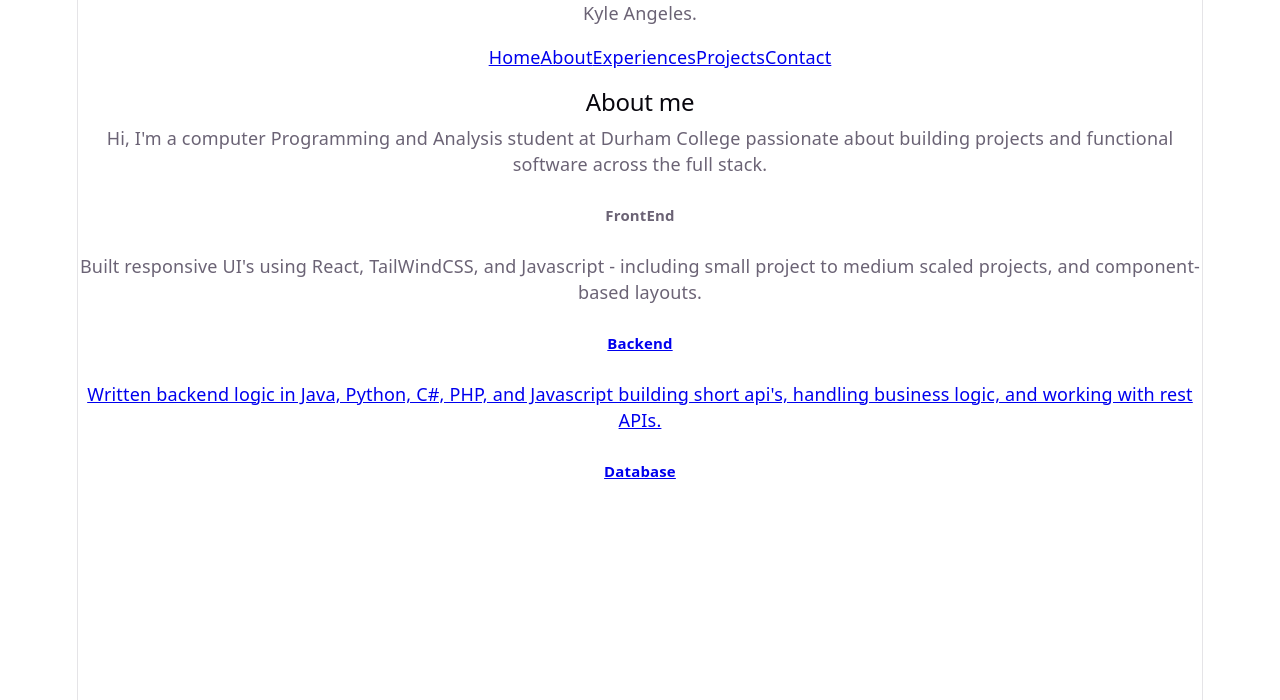
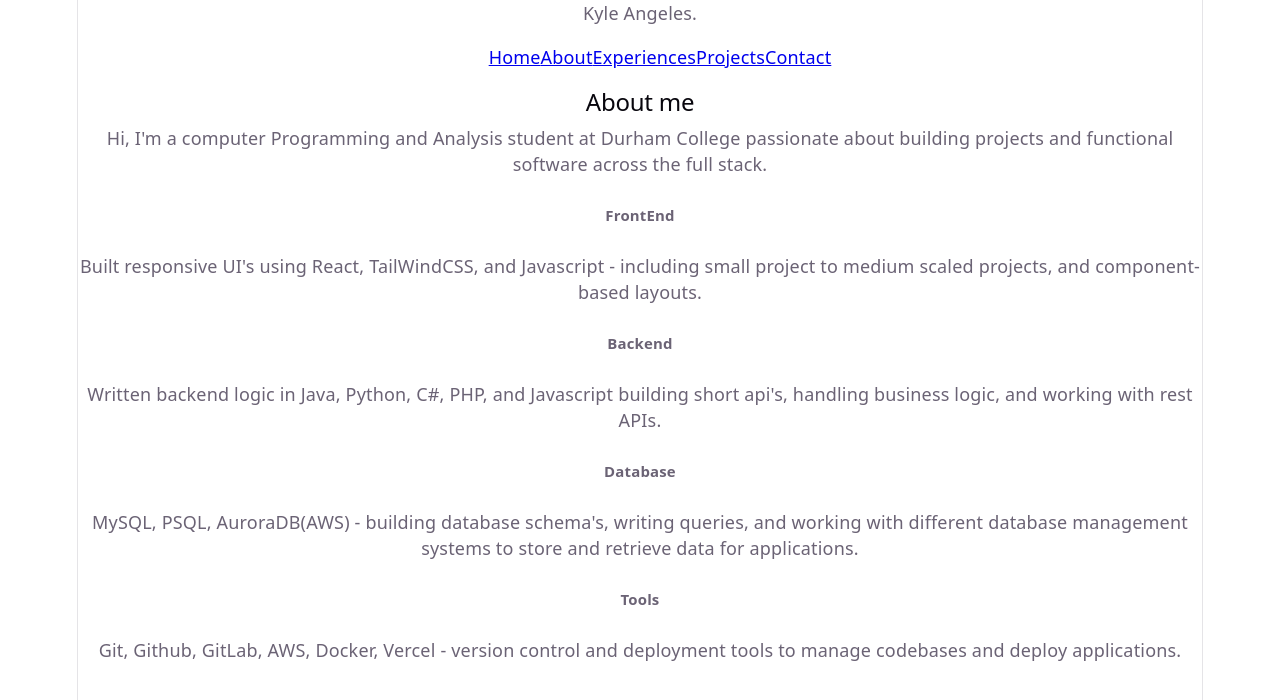
Before and after one commit to KyleKyleA/Portfolio-Website-Revamped-V2, a React (Vite) app in the folder portfolio-v2/portfolio-v2/: page /about in a window 1280 px wide. Shown: the top 700 px of the page. Built offline with nearby package versions, Linux system fonts and the light colour scheme.

Commit message:
prolly working on about me section and the contact form today

```diff
--- a/portfolio-v2/portfolio-v2/src/views/About.jsx
+++ b/portfolio-v2/portfolio-v2/src/views/About.jsx
@@ -23,6 +23,7 @@ function About() {
 
         <div className="grid grid-cols-1 gap-6 sm:grid-cols-3">
 
+                {/* Frontend */}
                 <h5 class="mb-3 text-2xl font-semibold tracking-tight text-heading leading-8">FrontEnd </h5>
                 <p className="text-lg text-gray-400 leading-relaxed mb-8 max-w-xl">
                     Built responsive UI's using React, TailWindCSS, and Javascript - including
@@ -30,21 +31,28 @@ function About() {
                 </p>
 
 
-            <a href="#" class="bg-neutral-primary-soft block max-w-sm p-6 border border-default rounded-base shadow-xs hover:bg-neutral-secondary-medium">
+                {/* Backend */}
                 <h5 class="mb-3 text-2xl font-semibold tracking-tight text-heading leading-8">Backend </h5>
                 <p className="text-lg text-gray-400 leading-relaxed mb-8 max-w-xl">
                    Written backend logic in Java, Python, C#, PHP, and Javascript
                    building short api's, handling business logic, and working with rest APIs.
                 </p>
-            </a>
 
 
-             <a href="#" class="bg-neutral-primary-soft block max-w-sm p-6 border border-default rounded-base shadow-xs hover:bg-neutral-secondary-medium">
+
+                {/* Databases */}
                 <h5 class="mb-3 text-2xl font-semibold tracking-tight text-heading leading-8">Database </h5>
                 <p className="text-lg text-gray-400 leading-relaxed mb-8 max-w-xl">
+                    MySQL, PSQL, AuroraDB(AWS) - building database schema's, writing queries, and working with different database management systems to store and retrieve data for applications.
+                </p>
 
+
+                {/* Tools */}
+                <h5 class="mb-3 text-2xl font-semibold tracking-tight text-heading leading-8">Tools </h5>
+                <p className="text-lg text-gray-400 leading-relaxed mb-8 max-w-xl">
+                    Git, Github, GitLab, AWS, Docker, Vercel - version control and deployment tools to manage codebases and deploy applications.
                 </p>
-            </a>
+
             </div>
         </div>
 );
```
